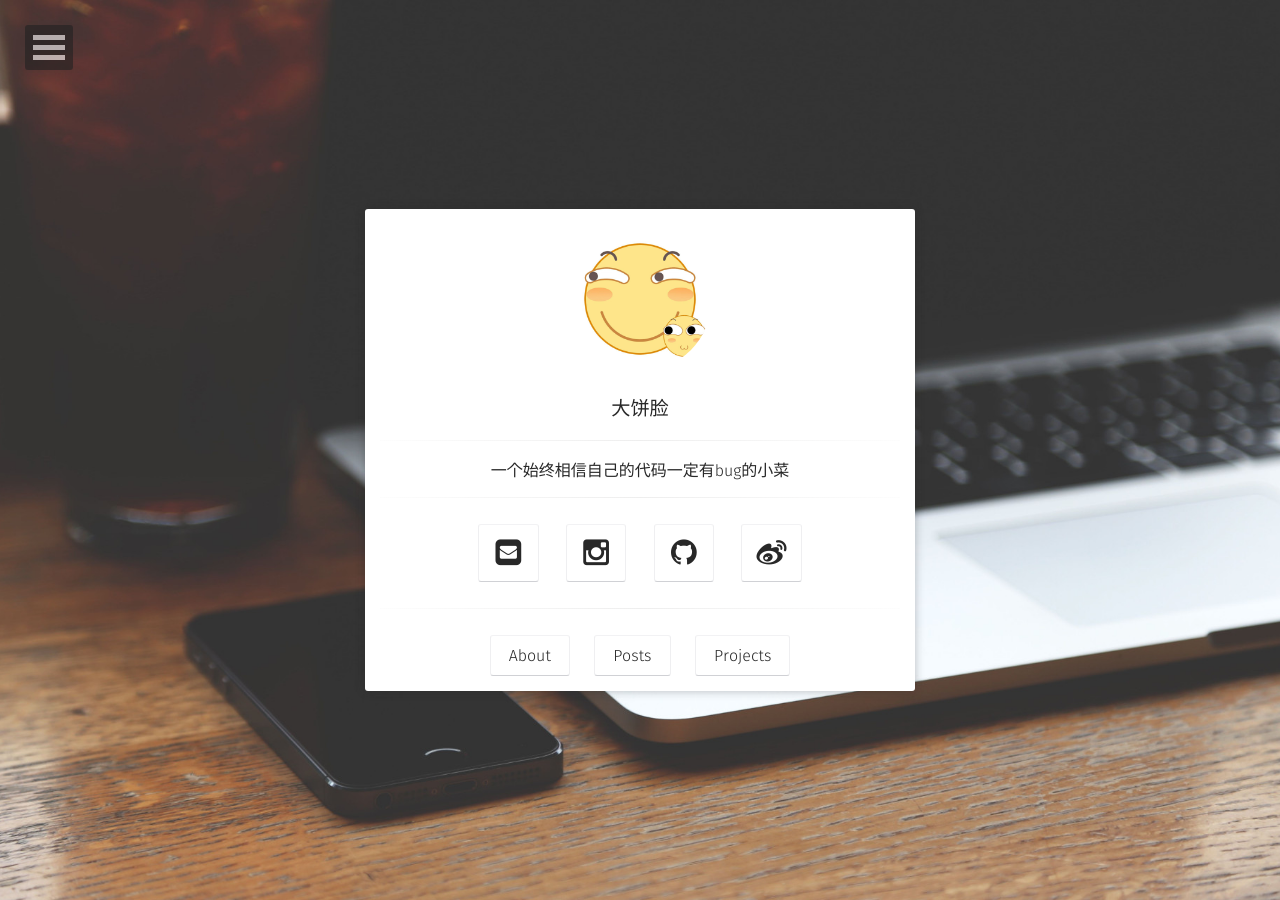
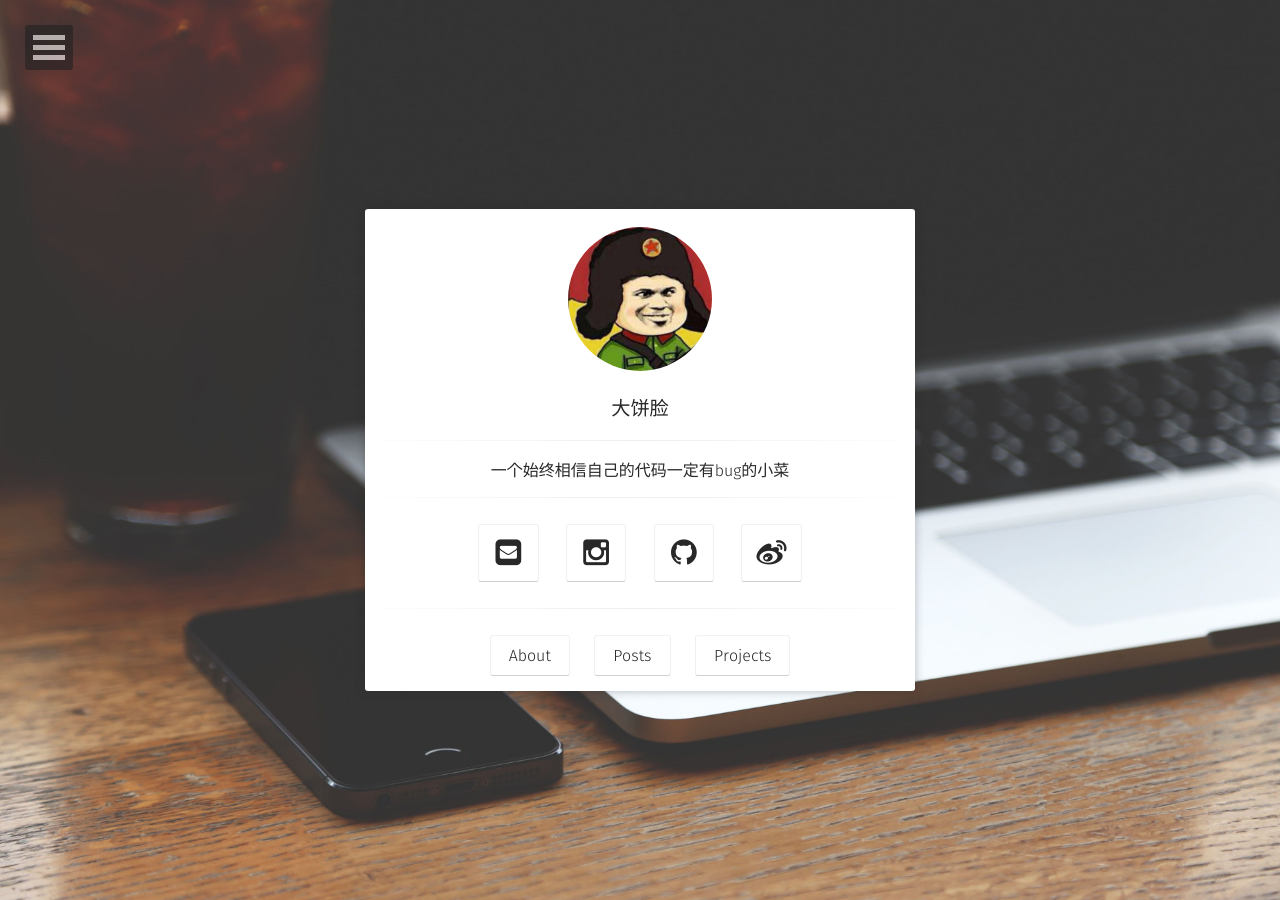
Before and after one commit to haxwn/haxwn.github.io, a Jekyll site: the page built from index.html, in a window 1280 px wide. Built offline with Jekyll 4.4.1, drawn with Linux system fonts in a browser that asks for light colours; some web fonts are replaced.

Commit message:
add icon

```diff
--- a/_config.yml
+++ b/_config.yml
@@ -4,7 +4,7 @@ bio:                '一个始终相信自己的代码一定有bug的小菜'
 description:        "一个小菜农"
 reading_time:       true
 words_per_minute:   200
-logo:               'assets/img/hehe.jpg'
+logo:               'assets/img/雷锋馆长.jpg'
 background:         'assets/img/placeholder-big.jpg'
 tiled_bg:           false   # Set this true if you want to tile your background image, otherwise it will be covered
 locale:             en_US
```
Also changed, not shown: assets/img/雷锋馆长.jpg (added).
